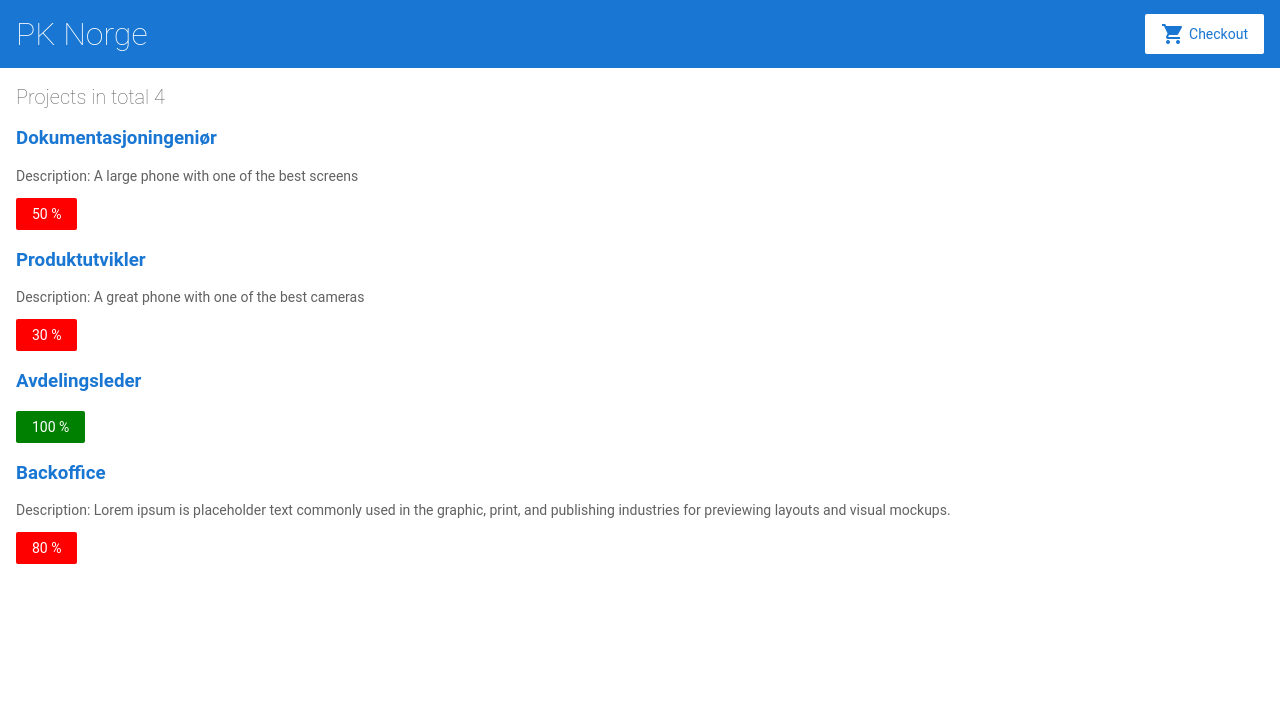
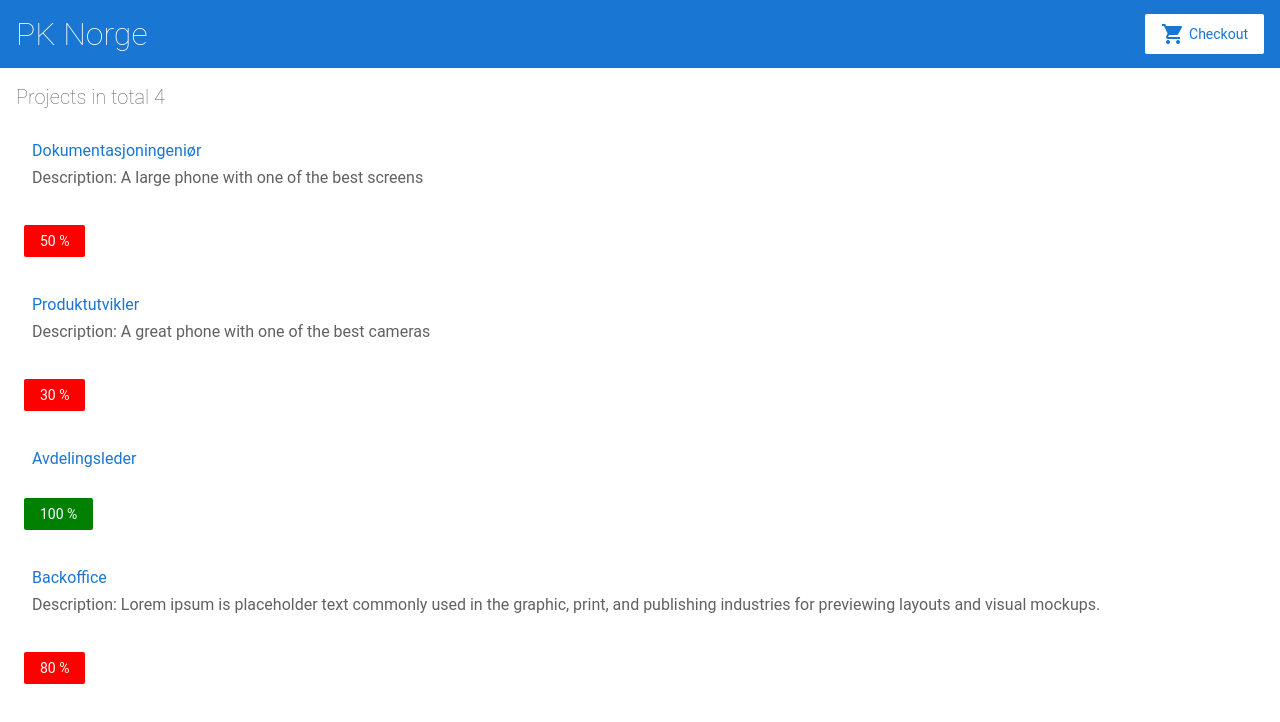
Before and after one commit to zfilm/angular-1rsqqr, an Angular app: page / in a window 1280 px wide. Shown: the top 722 px of the page. Built offline with nearby package versions, Linux system fonts and the light colour scheme.

Commit message:
3 files modified added MatCardModule

```diff
--- a/src/app/app.module.ts
+++ b/src/app/app.module.ts
@@ -2,7 +2,7 @@ import { NgModule } from '@angular/core';
 import { BrowserModule } from '@angular/platform-browser';
 import { RouterModule } from '@angular/router';
 import { ReactiveFormsModule } from '@angular/forms';
-
+import { MatCardModule } from '@angular/material/card';
 import { AppComponent } from './app.component';
 import { TopBarComponent } from './top-bar/top-bar.component';
 import { ProductListComponent } from './product-list/product-list.component';
@@ -16,6 +16,7 @@ import { ProjectAlertsComponent } from './project-alerts/project-alerts.componen
   imports: [
     BrowserModule,
     ReactiveFormsModule,
+    MatCardModule,
     RouterModule.forRoot([
     //  { path: '', component: ProductListComponent },
     //  { path: 'products/:id', component: ProductDetailsComponent }
--- a/src/app/project-list/project-list.component.html
+++ b/src/app/project-list/project-list.component.html
@@ -1,18 +1,18 @@
 <h2>Projects in total {{ projects.length }} </h2>
 
-<div *ngFor="let project of projects">
- <h3>
-    <a [title]="project.name + ' details'">
-      {{ project.name }}
-    </a>
-  </h3>
-
-    <p *ngIf="project.description">
+<mat-card *ngFor="let project of projects">
+<mat-card-title>
+  <a [title]="project.name + ' details'">
+    {{ project.name }}
+  </a>
+  </mat-card-title>
+<mat-card-content *ngIf="project.description">
     Description: {{ project.description }}
-  </p>
-
+</mat-card-content>
+<mat-card-actions>
   <app-project-alerts
   [project]="project"
   (notify)="onNotify(project)">
 </app-project-alerts>
-</div>
+</mat-card-actions>
+</mat-card>
```
Also changed, not shown: package.json (+15 -13 lines).
